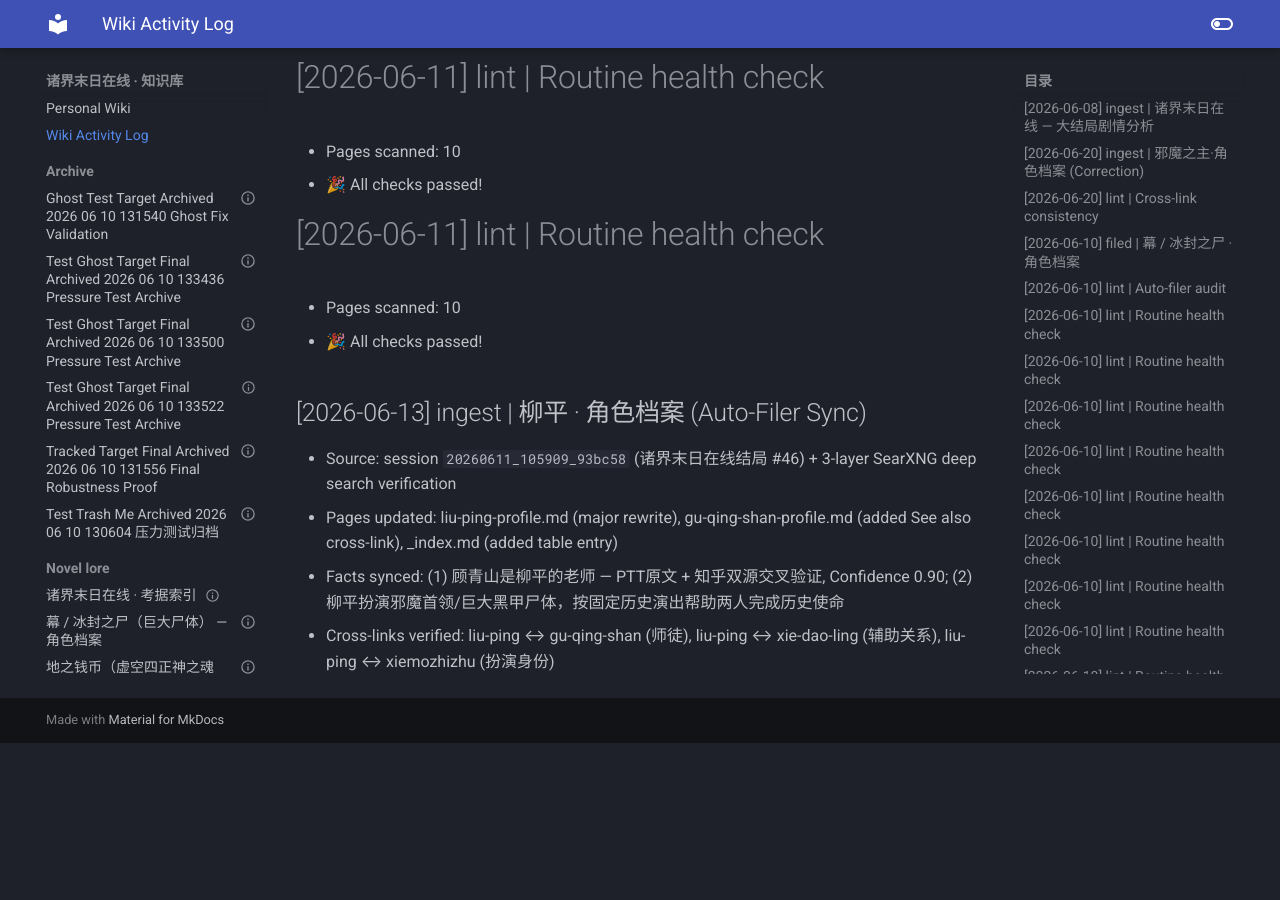
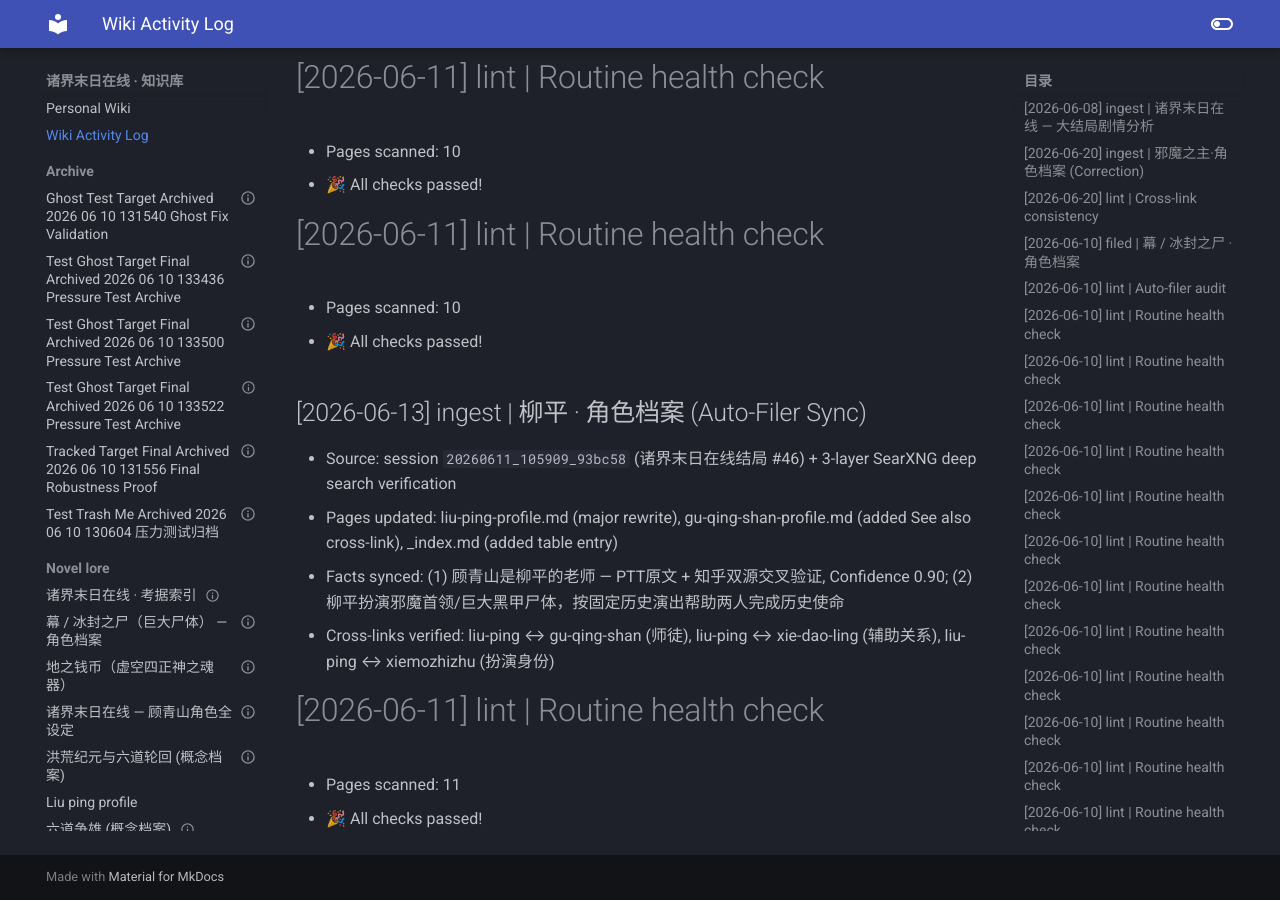
Before and after one commit to Zack3155/llm-wiki, an MkDocs documentation site: the page built from docs/log.md, in a window 1280 px wide and 900 px high, scrolled down 20831 px. Built offline with MkDocs 1.6.1 and Material for MkDocs 9.7.7, drawn with Linux system fonts in a browser that asks for light colours; before the commit the page ends 21574 px from its top, so only the background shows below that.

```diff
--- a/docs/log.md
+++ b/docs/log.md
@@ -442,3 +442,6 @@
 - Pages updated: liu-ping-profile.md (major rewrite), gu-qing-shan-profile.md (added See also cross-link), _index.md (added table entry)
 - Facts synced: (1) 顾青山是柳平的老师 — PTT原文 + 知乎双源交叉验证, Confidence 0.90; (2) 柳平扮演邪魔首领/巨大黑甲尸体，按固定历史演出帮助两人完成历史使命
 - Cross-links verified: liu-ping ↔ gu-qing-shan (师徒), liu-ping ↔ xie-dao-ling (辅助关系), liu-ping ↔ xiemozhizhu (扮演身份)
+# [2026-06-11] lint | Routine health check
+- Pages scanned: 11
+- 🎉 All checks passed!
```
